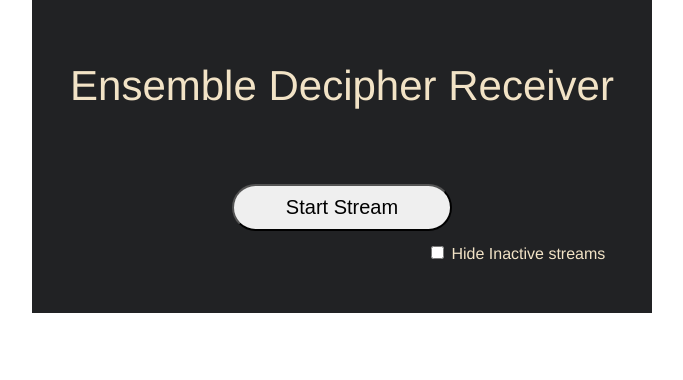
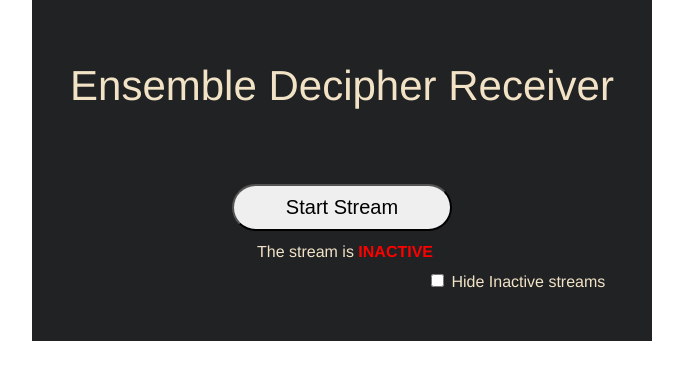
Before and after one commit to OB-0ne/Conduit_RhizomeMusic, a Flask app: page /laptop_Rob in a window 1280 px wide. Shown: the top 380 px of the page, without its empty margins (298-981 px from the left). Run offline with Flask 3, Linux system fonts and the light colour scheme; some libraries are stand-ins or nearby versions.

Commit message:
receiver gets info when stream is active

```diff
--- a/static/main.css
+++ b/static/main.css
@@ -62,7 +62,6 @@ body{
 }
 
 #stream-controls{
-    display: flex;
     margin: 30px 10px;
     display: flex;
     justify-content: center;
@@ -149,3 +148,14 @@ audio::-moz-media-controls-timeline{
     padding-left: 375px;
     padding-top: 10px;
 }
+
+#streamActiveInfo{
+    width: 100%;
+    padding-left: 205px;
+    padding-top: 10px;
+}
+
+#streamActiveInfoStatus{
+    color: red;
+    font-weight: bold;
+}
--- a/static/receiver.js
+++ b/static/receiver.js
@@ -18,6 +18,10 @@ async function playStream() {
 
     const rtcConfig = await fetchIceConfig();
     console.log(rtcConfig);
+
+    // update the stream activity info
+    document.getElementById('streamActiveInfoStatus').innerHTML = "ACTIVE"
+    document.getElementById('streamActiveInfoStatus').style.color = "green";
 
     socket.on('offer', async ({ offer, senderId }) => {
 
--- a/templates/index.html
+++ b/templates/index.html
@@ -17,6 +17,7 @@
             <div id="stream-controls">
                 <button id="MicOn" onclick="sendAudioStream()">
                     <img id="MicIcon" src="static/img/mic_icon_off.png" height="100px">
+                </button>
             </div>
             <div id="MicInfo">
                 (Microphone is OFF)
--- a/templates/receiver.html
+++ b/templates/receiver.html
@@ -16,6 +16,9 @@
                     <button id="playStream" onclick="playStream()">
                         Start Stream
                     </button>
+                    <div id="streamActiveInfo">
+                        The stream is <span id="streamActiveInfoStatus">INACTIVE</span>
+                    </div>
                     <div id="hideInactiveAudioBox">
                         <input id="hideInactiveAudio" type="checkbox" onchange="hideInactiveStreams(this)">
                             Hide Inactive streams
```
